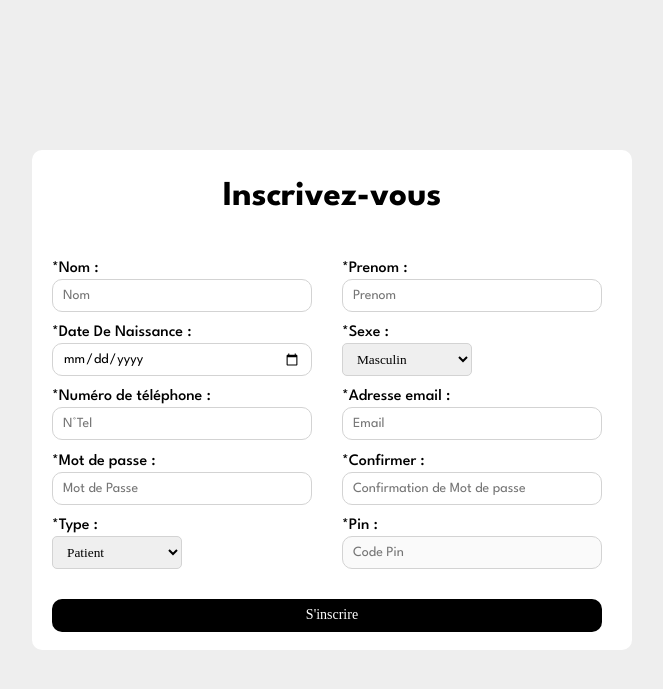
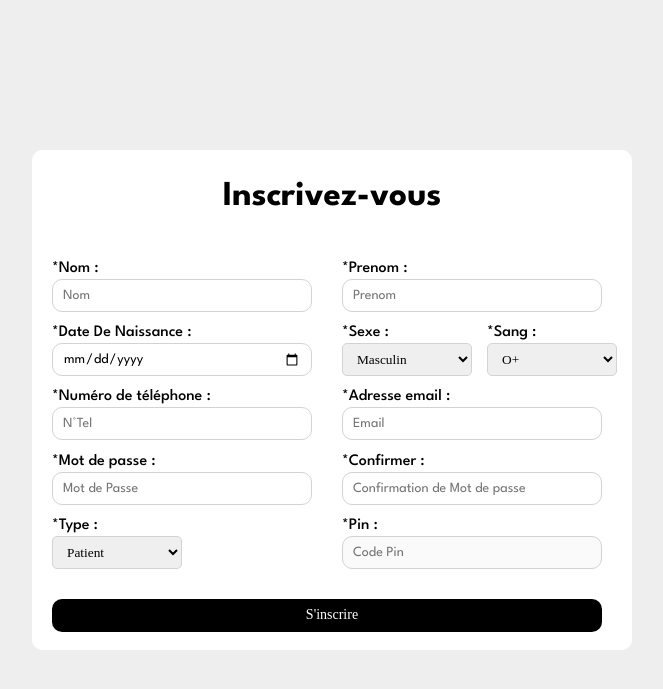
Before and after one commit to anislakardi/Care-Clinic, a PHP site: page /views/register.html in a window 1280 px wide. Shown: the top 689 px of the page, without its empty margins (308-971 px from the left). Run offline with PHP 8.4, Linux system fonts and the light colour scheme; some web fonts are replaced.

Commit message:
add sang type in register

```diff
--- a/public/style/register.css
+++ b/public/style/register.css
@@ -88,3 +88,7 @@
     border: 0px;
   }
 }
+.class2{
+  display: grid;
+  grid-template-columns: 1fr 1fr;
+}
--- a/views/register.html
+++ b/views/register.html
@@ -25,12 +25,27 @@
             <label for="ddn">*Date De Naissance :</label>
             <input id="ddn" type="date" name="datedenaissance" required placeholder="Date De Naissance">
           </div>
-          <div>
+          <div class="class2">
+            <div>
             <label for="sexee">*Sexe :</label>
             <select id="sexee" name="sexe">
               <option value="male">Masculin</option>
               <option value="female">Féminin</option>
             </select>
+            </div>
+            <div>
+            <label for="sangg">*Sang :</label>
+            <select id="sangg" name="sang">
+              <option value="O+">O+</option>
+              <option value="O-">O-</option>
+              <option value="AB+">AB+</option>
+              <option value="AB-">AB-</option>
+              <option value="A+">A+</option>
+              <option value="A-">A-</option>
+              <option value="B+">B+</option>
+              <option value="B-">B-</option>
+            </select>
+            </div>
           </div>
           <div>
             <label for="ntel">*Numéro de téléphone :</label>
```
